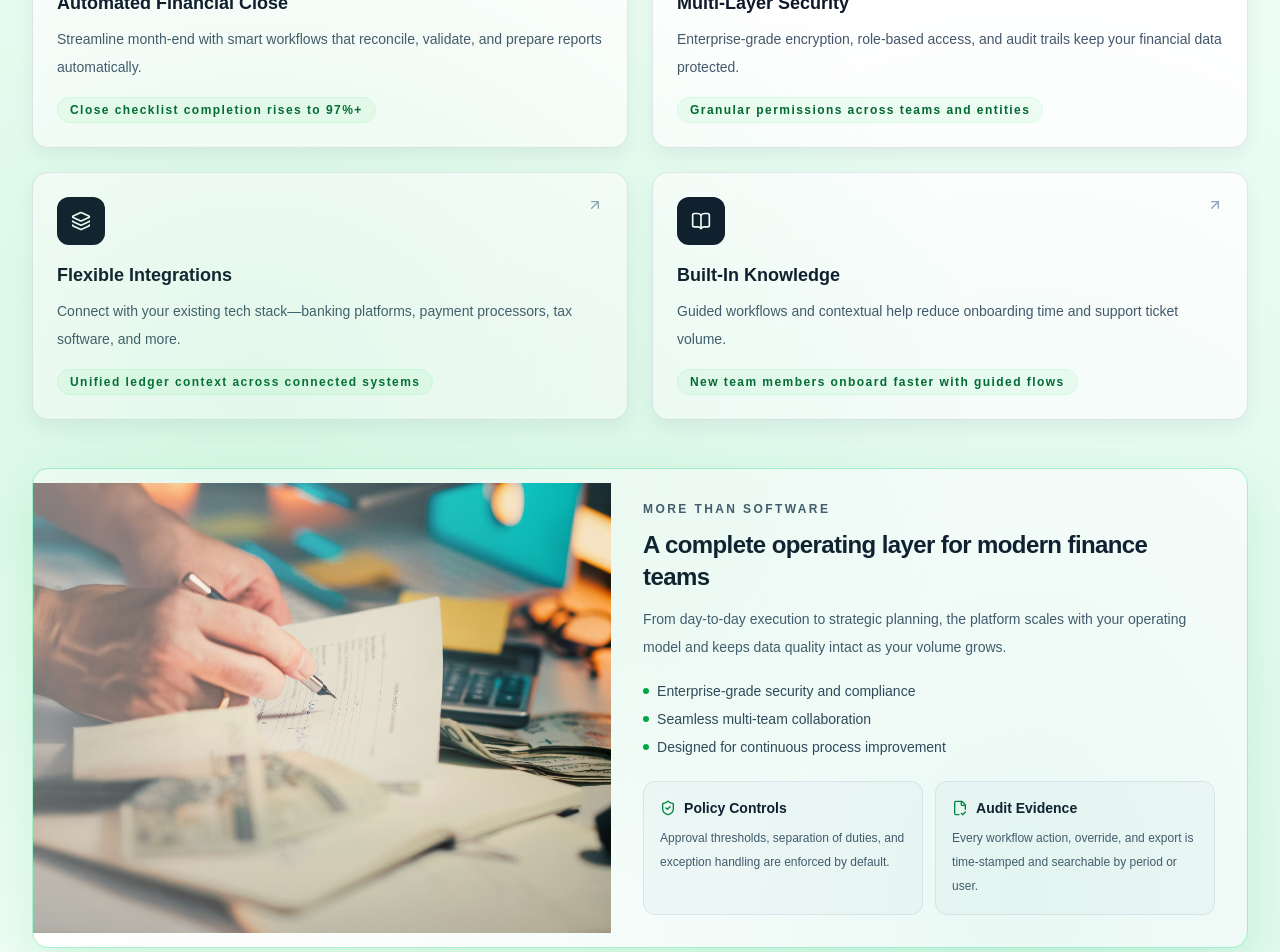
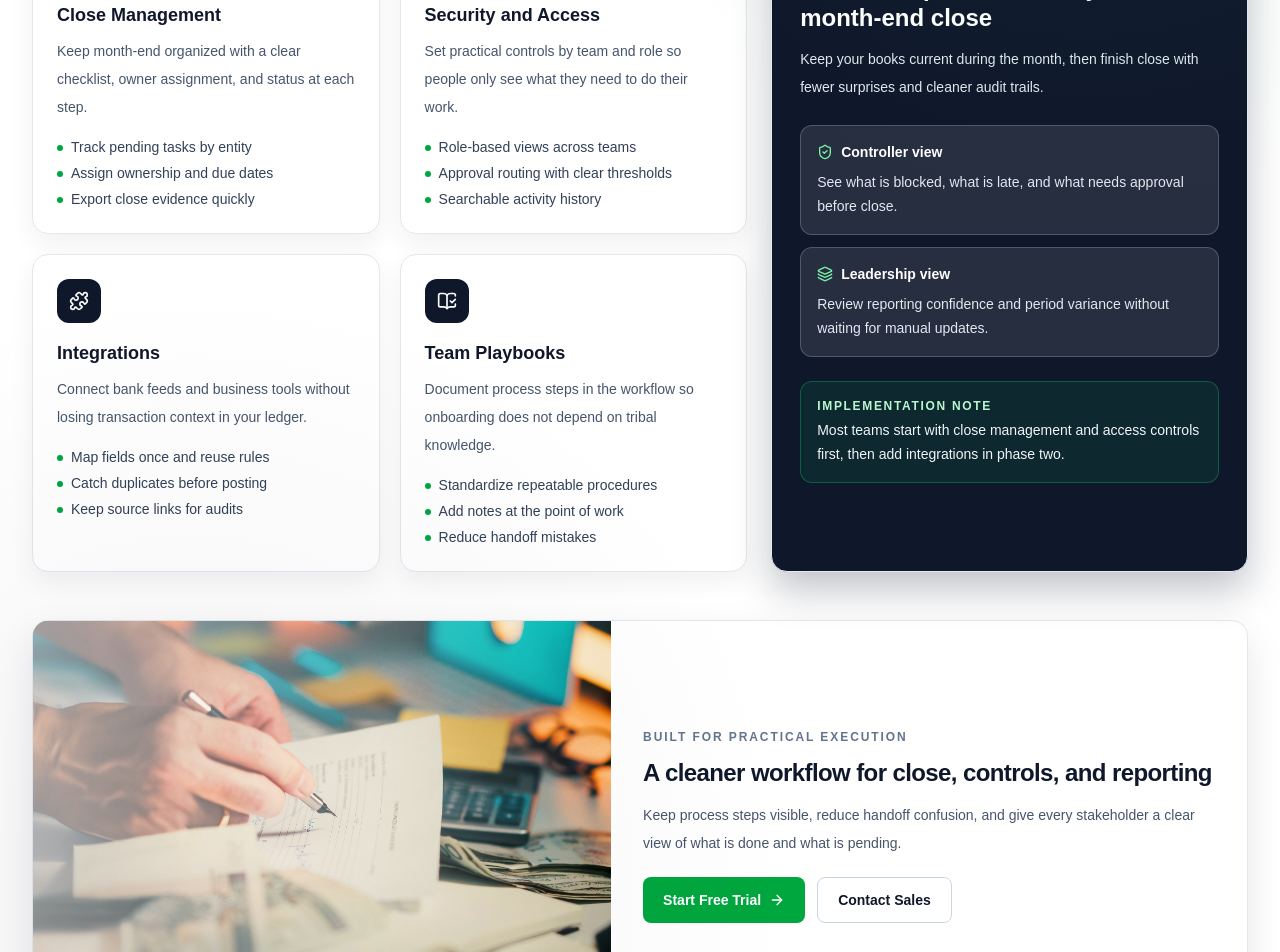
Before and after one commit to eric2003tu/Accounting, a Next.js app: page / in a window 1280 px wide. Shown: the part 3320-4272 px from the top of the page. Built offline with nearby package versions, Linux system fonts and the light colour scheme.

Commit message:
The first commit on the website

```diff
--- a/app/about/page.tsx
+++ b/app/about/page.tsx
@@ -1,4 +1,5 @@
 import { ArrowRight, BadgeCheck, Building2, Globe2, ShieldCheck, Sparkles, TrendingUp, Users } from 'lucide-react';
+import Image from 'next/image';
 import Link from 'next/link';
 
 const milestones = [
@@ -71,20 +72,26 @@ export default function AboutPage() {
   return (
     <section className="bg-white py-14 sm:py-16 lg:py-20">
       <div className="mx-auto w-full max-w-7xl px-4 sm:px-6 lg:px-8">
-        <div className="mx-auto max-w-4xl text-center">
-          <p className="inline-flex items-center gap-2 rounded-full border border-green-200 bg-green-50 px-4 py-2 text-xs font-semibold uppercase tracking-[0.2em] text-green-700">
+        <div className="relative overflow-hidden rounded-3xl border border-slate-200 shadow-[0_24px_60px_rgba(15,23,42,0.16)]">
+          <div className="relative min-h-[360px] sm:min-h-[420px]">
+            <Image src="/images/bg1.jpg" alt="About accounting platform" fill priority className="object-cover" />
+            <div className="absolute inset-0 bg-gradient-to-r from-slate-950/80 via-slate-950/65 to-slate-950/35" />
+            <div className="relative flex min-h-[360px] flex-col justify-end p-6 sm:min-h-[420px] sm:p-10 lg:max-w-4xl">
+              <p className="inline-flex w-fit items-center gap-2 rounded-full border border-green-300/40 bg-green-400/15 px-4 py-2 text-xs font-semibold uppercase tracking-[0.2em] text-green-100">
                 <BadgeCheck className="h-3.5 w-3.5" aria-hidden="true" />
                 About accounting
               </p>
-          <h1 className="mt-5 text-4xl font-bold tracking-tight text-slate-900 sm:text-5xl lg:text-6xl">
+              <h1 className="mt-5 text-3xl font-bold tracking-tight text-white sm:text-5xl lg:text-6xl">
                 We build modern finance infrastructure for teams that are ready to grow
               </h1>
-          <p className="mt-6 text-base leading-8 text-slate-600 sm:text-lg">
+              <p className="mt-5 max-w-3xl text-sm leading-7 text-slate-200 sm:text-base sm:leading-8">
                 Our mission is to help businesses replace fragmented spreadsheets and manual accounting routines with a single platform that brings visibility, speed, and confidence to every financial decision.
               </p>
             </div>
+          </div>
+        </div>
 
-        <div className="mt-12 grid gap-6 sm:grid-cols-2 lg:grid-cols-4">
+        <div className="mt-14 grid gap-6 sm:grid-cols-2 lg:grid-cols-4">
           {stats.map((item) => (
             <article
               key={item.label}
--- a/app/components/CapabilitiesSection.tsx
+++ b/app/components/CapabilitiesSection.tsx
@@ -1,150 +1,145 @@
-import { ArrowUpRight, BookOpen, FileCheck2, Layers3, Lock, ShieldCheck, Zap } from 'lucide-react';
+import { ArrowRight, BookOpenCheck, FileSpreadsheet, Layers3, Lock, Puzzle, ShieldCheck } from 'lucide-react';
 import Image from 'next/image';
 import Link from 'next/link';
 
 const capabilities = [
   {
-    title: 'Automated Financial Close',
-    description: 'Streamline month-end with smart workflows that reconcile, validate, and prepare reports automatically.',
-    Icon: Zap,
-    proofPoint: 'Close checklist completion rises to 97%+',
+    title: 'Close Management',
+    description: 'Keep month-end organized with a clear checklist, owner assignment, and status at each step.',
+    points: ['Track pending tasks by entity', 'Assign ownership and due dates', 'Export close evidence quickly'],
+    Icon: FileSpreadsheet,
   },
   {
-    title: 'Multi-Layer Security',
-    description: 'Enterprise-grade encryption, role-based access, and audit trails keep your financial data protected.',
+    title: 'Security and Access',
+    description: 'Set practical controls by team and role so people only see what they need to do their work.',
+    points: ['Role-based views across teams', 'Approval routing with clear thresholds', 'Searchable activity history'],
     Icon: Lock,
-    proofPoint: 'Granular permissions across teams and entities',
   },
   {
-    title: 'Flexible Integrations',
-    description: 'Connect with your existing tech stack—banking platforms, payment processors, tax software, and more.',
-    Icon: Layers3,
-    proofPoint: 'Unified ledger context across connected systems',
+    title: 'Integrations',
+    description: 'Connect bank feeds and business tools without losing transaction context in your ledger.',
+    points: ['Map fields once and reuse rules', 'Catch duplicates before posting', 'Keep source links for audits'],
+    Icon: Puzzle,
   },
   {
-    title: 'Built-In Knowledge',
-    description: 'Guided workflows and contextual help reduce onboarding time and support ticket volume.',
-    Icon: BookOpen,
-    proofPoint: 'New team members onboard faster with guided flows',
+    title: 'Team Playbooks',
+    description: 'Document process steps in the workflow so onboarding does not depend on tribal knowledge.',
+    points: ['Standardize repeatable procedures', 'Add notes at the point of work', 'Reduce handoff mistakes'],
+    Icon: BookOpenCheck,
   },
 ];
 
-const governancePillars = [
+const operatingNotes = [
   {
-    title: 'Policy Controls',
-    detail: 'Approval thresholds, separation of duties, and exception handling are enforced by default.',
+    title: 'Controller view',
+    detail: 'See what is blocked, what is late, and what needs approval before close.',
     Icon: ShieldCheck,
   },
   {
-    title: 'Audit Evidence',
-    detail: 'Every workflow action, override, and export is time-stamped and searchable by period or user.',
-    Icon: FileCheck2,
+    title: 'Leadership view',
+    detail: 'Review reporting confidence and period variance without waiting for manual updates.',
+    Icon: Layers3,
   },
 ];
 
 const CapabilitiesSection = () => {
   return (
-    <section className="relative w-full overflow-hidden bg-gradient-to-b from-emerald-50 to-green-50 py-14 sm:py-16 lg:py-20">
-      <div className="pointer-events-none absolute inset-0 bg-[radial-gradient(ellipse_at_20%_50%,rgba(34,197,94,0.13),transparent_50%),radial-gradient(ellipse_at_80%_80%,rgba(16,185,129,0.09),transparent_50%)]" />
+    <section className="relative w-full overflow-hidden bg-white py-16 sm:py-20 lg:py-24">
+      <div className="pointer-events-none absolute inset-0 bg-[radial-gradient(circle_at_85%_8%,rgba(22,163,74,0.08),transparent_30%),radial-gradient(circle_at_15%_85%,rgba(15,23,42,0.05),transparent_35%)]" />
       <div className="mx-auto w-full max-w-7xl px-4 sm:px-6 lg:px-8">
         <div className="mx-auto max-w-3xl text-center">
-          <p className="inline-flex items-center gap-2 rounded-full border border-slate-300 bg-white px-4 py-2 text-xs font-semibold uppercase tracking-[0.2em] text-slate-700">
+          <p className="inline-flex items-center gap-2 rounded-full border border-green-200 bg-green-50 px-4 py-2 text-xs font-semibold uppercase tracking-[0.16em] text-green-800">
             <Layers3 className="h-3.5 w-3.5" aria-hidden="true" />
-            Core capabilities
+            Capabilities
           </p>
           <h2 className="mt-5 text-3xl font-bold tracking-tight text-slate-900 sm:text-4xl lg:text-5xl">
-            Professional-grade tools for modern accounting operations
+            Tools accountants actually use every day
           </h2>
           <p className="mt-5 text-base leading-8 text-slate-600 sm:text-lg">
-            Designed around real-world finance pressure: speed at period close, governance for leadership, and clarity for every stakeholder.
+            Built for close, controls, and reporting. No fluff. Just the workflows teams need to move faster and stay accurate.
           </p>
         </div>
 
-        <div className="mt-12 grid gap-6 md:grid-cols-2">
+        <div className="mt-12 grid gap-6 lg:grid-cols-[1.2fr_0.8fr]">
+          <div className="grid gap-5 sm:grid-cols-2">
             {capabilities.map((capability) => (
               <article
                 key={capability.title}
-              className="group rounded-2xl border border-slate-200 bg-white p-6 shadow-[0_8px_20px_rgba(15,23,42,0.06)] transition-all duration-300 hover:-translate-y-1 hover:border-green-200 hover:shadow-[0_14px_28px_rgba(15,23,42,0.10)]"
+                className="group rounded-2xl border border-slate-200 bg-white p-6 shadow-[0_10px_24px_rgba(15,23,42,0.06)] transition-all duration-300 hover:-translate-y-1 hover:border-green-200 hover:shadow-[0_14px_30px_rgba(15,23,42,0.10)]"
               >
-              <div className="flex items-start justify-between gap-4">
-                <div className="inline-flex h-12 w-12 items-center justify-center rounded-xl bg-slate-900 text-white transition-colors duration-300 group-hover:bg-green-600">
+                <div className="inline-flex h-11 w-11 items-center justify-center rounded-xl bg-slate-900 text-white transition-colors duration-300 group-hover:bg-green-600">
                   <capability.Icon className="h-5 w-5" aria-hidden="true" />
-                </div>
-                <ArrowUpRight className="h-4 w-4 text-slate-400 transition-colors group-hover:text-green-600" aria-hidden="true" />
                 </div>
                 <h3 className="mt-4 text-lg font-semibold text-slate-900">{capability.title}</h3>
                 <p className="mt-2 text-sm leading-7 text-slate-600">{capability.description}</p>
-              <p className="mt-4 inline-flex rounded-full border border-green-100 bg-green-50 px-3 py-1 text-xs font-semibold tracking-[0.12em] text-green-800">
-                {capability.proofPoint}
-              </p>
+                <ul className="mt-4 space-y-1.5">
+                  {capability.points.map((point) => (
+                    <li key={point} className="flex items-start gap-2 text-sm text-slate-700">
+                      <span className="mt-2 h-1.5 w-1.5 shrink-0 rounded-full bg-green-600" />
+                      {point}
+                    </li>
+                  ))}
+                </ul>
               </article>
             ))}
           </div>
 
-        <div className="mt-12 overflow-hidden rounded-2xl border border-emerald-200 bg-white shadow-[0_20px_50px_rgba(34,197,94,0.15)]">
-          <div className="grid items-center gap-0 lg:grid-cols-[1fr_1.1fr]">
-            <div className="relative h-80 w-full lg:h-[450px]">
-              <Image src="/images/bg3.jpg" alt="Platform capabilities in action" fill className="object-cover" />
-              <div className="absolute inset-0 bg-gradient-to-r from-white/40 to-transparent" />
+          <aside className="rounded-2xl border border-slate-200 bg-slate-900 p-6 text-white shadow-[0_18px_38px_rgba(15,23,42,0.26)] sm:p-7">
+            <p className="text-xs font-semibold uppercase tracking-[0.16em] text-green-300">How teams run it</p>
+            <h3 className="mt-3 text-2xl font-semibold leading-tight">One workspace from daily entries to month-end close</h3>
+            <p className="mt-3 text-sm leading-7 text-slate-200">
+              Keep your books current during the month, then finish close with fewer surprises and cleaner audit trails.
+            </p>
+
+            <div className="mt-6 space-y-3">
+              {operatingNotes.map((note) => (
+                <div key={note.title} className="rounded-xl border border-white/20 bg-white/10 p-4">
+                  <div className="flex items-center gap-2">
+                    <note.Icon className="h-4 w-4 text-green-300" aria-hidden="true" />
+                    <p className="text-sm font-semibold text-white">{note.title}</p>
                   </div>
-            <div className="p-6 sm:p-8">
-              <p className="text-xs font-semibold uppercase tracking-[0.2em] text-slate-600">More than software</p>
-              <h3 className="mt-3 text-2xl font-bold tracking-tight text-slate-900">A complete operating layer for modern finance teams</h3>
-              <p className="mt-3 text-sm leading-7 text-slate-600">
-                From day-to-day execution to strategic planning, the platform scales with your operating model and keeps data quality intact as your volume grows.
-              </p>
-              <ul className="mt-5 space-y-2">
-                <li className="flex items-center gap-2 text-sm text-slate-700">
-                  <span className="h-1.5 w-1.5 rounded-full bg-green-600" />
-                  Enterprise-grade security and compliance
-                </li>
-                <li className="flex items-center gap-2 text-sm text-slate-700">
-                  <span className="h-1.5 w-1.5 rounded-full bg-green-600" />
-                  Seamless multi-team collaboration
-                </li>
-                <li className="flex items-center gap-2 text-sm text-slate-700">
-                  <span className="h-1.5 w-1.5 rounded-full bg-green-600" />
-                  Designed for continuous process improvement
-                </li>
-              </ul>
-
-              <div className="mt-6 grid gap-3 sm:grid-cols-2">
-                {governancePillars.map((pillar) => (
-                  <div key={pillar.title} className="rounded-xl border border-slate-200 bg-slate-50 p-4">
-                    <div className="flex items-center gap-2 text-slate-900">
-                      <pillar.Icon className="h-4 w-4 text-green-700" aria-hidden="true" />
-                      <p className="text-sm font-semibold">{pillar.title}</p>
-                    </div>
-                    <p className="mt-2 text-xs leading-6 text-slate-600">{pillar.detail}</p>
+                  <p className="mt-2 text-sm leading-6 text-slate-200">{note.detail}</p>
                 </div>
               ))}
             </div>
+
+            <div className="mt-6 rounded-xl border border-green-400/30 bg-green-500/10 p-4">
+              <p className="text-xs font-semibold uppercase tracking-[0.14em] text-green-200">Implementation note</p>
+              <p className="mt-1 text-sm leading-6 text-slate-100">
+                Most teams start with close management and access controls first, then add integrations in phase two.
+              </p>
             </div>
-          </div>
+          </aside>
         </div>
 
-        <div className="relative mt-12 rounded-2xl border border-emerald-200 bg-white p-6 text-slate-900 shadow-[0_12px_32px_rgba(34,197,94,0.10)] sm:p-8">
-          <div className="grid gap-6 lg:grid-cols-[1fr_auto]">
-            <div>
-              <p className="text-xs font-semibold uppercase tracking-[0.2em] text-slate-500">Ready to transform your finance operations?</p>
-              <h3 className="mt-2 text-2xl font-bold tracking-tight">See what operational clarity looks like in your workflow</h3>
+        <div className="mt-12 overflow-hidden rounded-2xl border border-slate-200 bg-white shadow-[0_16px_38px_rgba(15,23,42,0.10)]">
+          <div className="grid items-center lg:grid-cols-[1fr_1.1fr]">
+            <div className="relative h-72 w-full lg:h-[410px]">
+              <Image src="/images/bg3.jpg" alt="Accounting workflow interface" fill className="object-cover" />
+              <div className="absolute inset-0 bg-gradient-to-r from-white/55 to-transparent" />
+            </div>
+            <div className="p-6 sm:p-8">
+              <p className="text-xs font-semibold uppercase tracking-[0.16em] text-slate-500">Built for practical execution</p>
+              <h3 className="mt-3 text-2xl font-bold tracking-tight text-slate-900">A cleaner workflow for close, controls, and reporting</h3>
               <p className="mt-3 text-sm leading-7 text-slate-600">
-                Get a guided walkthrough mapped to your chart of accounts, approval model, and reporting cadence.
+                Keep process steps visible, reduce handoff confusion, and give every stakeholder a clear view of what is done and what is pending.
               </p>
-            </div>
-            <div className="flex flex-col items-center justify-end gap-3 pt-3 lg:pt-0">
+
+              <div className="mt-5 flex flex-wrap gap-3">
                 <Link
                   href="/get-started"
-                className="inline-flex items-center justify-center rounded-lg bg-green-600 px-6 py-3 text-sm font-semibold text-white transition hover:bg-green-700"
+                  className="inline-flex items-center justify-center gap-2 rounded-lg bg-green-600 px-5 py-3 text-sm font-semibold text-white transition hover:bg-green-700"
                 >
                   Start Free Trial
+                  <ArrowRight className="h-4 w-4" aria-hidden="true" />
                 </Link>
                 <Link
                   href="/contact"
-                className="inline-flex items-center justify-center rounded-lg border border-slate-300 bg-slate-50 px-6 py-3 text-sm font-semibold text-slate-900 transition hover:bg-slate-100"
+                  className="inline-flex items-center justify-center rounded-lg border border-slate-300 bg-white px-5 py-3 text-sm font-semibold text-slate-900 transition hover:bg-slate-50"
                 >
                   Contact Sales
                 </Link>
+              </div>
             </div>
           </div>
         </div>
--- a/app/pricing/page.tsx
+++ b/app/pricing/page.tsx
@@ -1,4 +1,5 @@
 import { BadgeCheck, Check, HelpCircle, ShieldCheck, Sparkles } from 'lucide-react';
+import Image from 'next/image';
 import Link from 'next/link';
 
 const plans = [
@@ -76,24 +77,30 @@ export default function PricingPage() {
   return (
     <section className="bg-white py-14 sm:py-16 lg:py-20">
       <div className="mx-auto w-full max-w-7xl px-4 sm:px-6 lg:px-8">
-        <div className="mx-auto max-w-4xl text-center">
-          <p className="inline-flex items-center gap-2 rounded-full border border-green-200 bg-green-50 px-4 py-2 text-xs font-semibold uppercase tracking-[0.2em] text-green-700">
+        <div className="relative overflow-hidden rounded-3xl border border-slate-200 shadow-[0_24px_60px_rgba(15,23,42,0.16)]">
+          <div className="relative min-h-[360px] sm:min-h-[420px]">
+            <Image src="/images/bg2.jpg" alt="Pricing options overview" fill priority className="object-cover" />
+            <div className="absolute inset-0 bg-gradient-to-r from-slate-950/85 via-slate-950/70 to-slate-950/40" />
+            <div className="relative flex min-h-[360px] flex-col justify-end p-6 sm:min-h-[420px] sm:p-10 lg:max-w-4xl">
+              <p className="inline-flex w-fit items-center gap-2 rounded-full border border-green-300/40 bg-green-400/15 px-4 py-2 text-xs font-semibold uppercase tracking-[0.2em] text-green-100">
                 <Sparkles className="h-3.5 w-3.5" aria-hidden="true" />
                 Pricing plans
               </p>
-          <h1 className="mt-5 text-4xl font-bold tracking-tight text-slate-900 sm:text-5xl lg:text-6xl">
+              <h1 className="mt-5 text-3xl font-bold tracking-tight text-white sm:text-5xl lg:text-6xl">
                 Flexible pricing built for every stage of your finance journey
               </h1>
-          <p className="mt-6 text-base leading-8 text-slate-600 sm:text-lg">
+              <p className="mt-5 max-w-3xl text-sm leading-7 text-slate-200 sm:text-base sm:leading-8">
                 Start simple, scale confidently, and choose the level of automation and support that matches your business growth.
               </p>
-          <div className="mt-5 inline-flex items-center gap-2 rounded-full border border-slate-200 bg-slate-50 px-4 py-2 text-xs font-semibold uppercase tracking-[0.18em] text-slate-600">
-            <BadgeCheck className="h-3.5 w-3.5 text-green-700" aria-hidden="true" />
+              <div className="mt-5 inline-flex w-fit items-center gap-2 rounded-full border border-white/25 bg-white/10 px-4 py-2 text-xs font-semibold uppercase tracking-[0.18em] text-white">
+                <BadgeCheck className="h-3.5 w-3.5 text-green-300" aria-hidden="true" />
                 Annual plans save up to 20%
               </div>
             </div>
+          </div>
+        </div>
 
-        <div className="mt-12 grid gap-6 lg:grid-cols-3">
+        <div className="mt-14 grid gap-6 lg:grid-cols-3">
           {plans.map((plan) => (
             <article
               key={plan.name}
```
Lines whose indentation alone changed are shown as unchanged.
